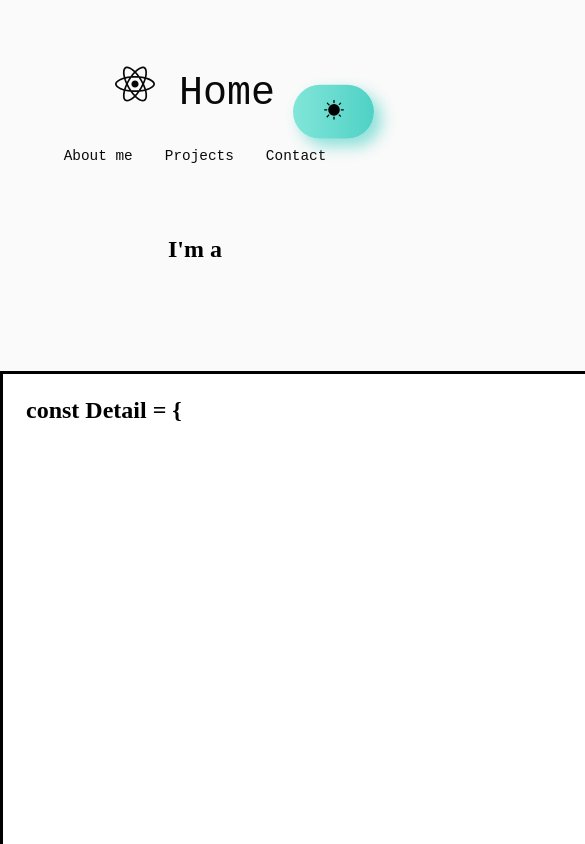
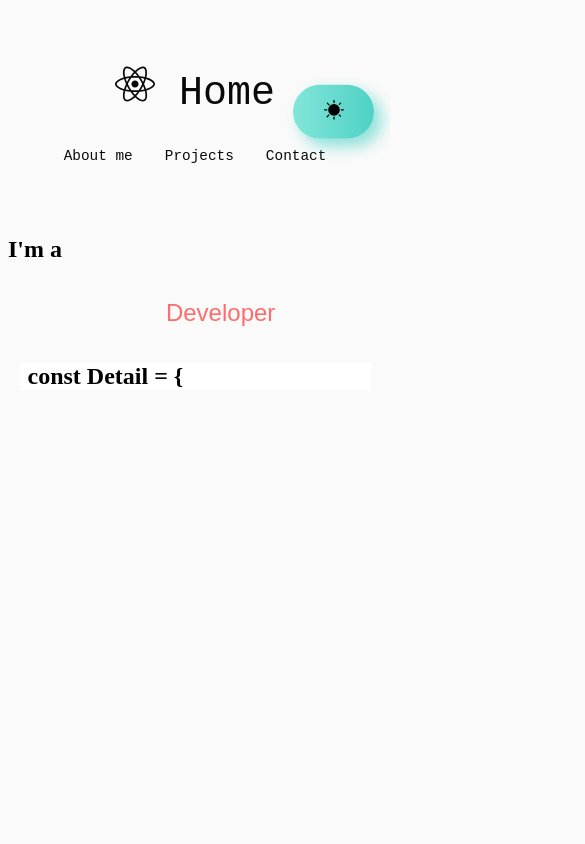
Before and after one commit to KevinWolak/KevinWolak.github.io, a React (Vite) app: page /about in a window 390 px wide. Shown: the top 844 px of the page, 585 px wide, since content can reach past the window. Built offline with nearby package versions, Linux system fonts and the light colour scheme.

Commit message:
updated'

```diff
--- a/src/pages/About.css
+++ b/src/pages/About.css
@@ -130,57 +130,51 @@ body.dark-mode .container {
   background-color: rgb(0, 0, 0);
 }
 
-/* @media screen and (max-width: 480px) {
+@media screen and (max-width: 480px) {
   .container {
     width: 90%;
     height: auto;
+    margin: 0 auto;
     border: none;
     padding: 0;
-    margin: 0;
   }
 
-  p {
+  .wrapper {
     margin-left: 0;
-    margin-right: 0;
-    text-align: center;
+    display: block;
+    background: #fafafa;
+  }
+
+  .dynamic-txts {
+    margin-left: auto;
+    margin-right: auto;
+    height: auto;
+    line-height: 1.5em;
+    overflow: visible;
+  }
+
+  .dynamic-txts li {
+    position: static;
+    animation: none;
+    font-size: 24px;
+    margin-bottom: 10px;
+  }
+
+  .dynamic-txts li span::after {
+    content: none;
+  }
+
+  .about {
+    text-align: left;
   }
 
   .arrayContainer {
     margin-left: 0;
   }
 
-  .about {
-    text-align: left;
-  }
-
-  .wrapper {
-    margin-left: 0;
-    flex-direction: column;
-    align-items: center;
-    justify-content: center;
-  }
-
-  .dynamic-txts {
-    margin-left: 0;
-    margin-top: 1rem;
-    height: auto;
-    line-height: normal;
-    overflow: visible;
-  }
-
-  .dynamic-txts li {
-    font-size: 2rem;
-    line-height: 2.5rem;
-    animation: none;
-  }
-
-  .dynamic-txts li span::after {
-    display: none;
-  }
-
   .languages {
     margin-left: 0;
-    margin-top: 1rem;
+    margin-top: 20px;
   }
 
   .indentation {
@@ -190,4 +184,12 @@ body.dark-mode .container {
   body.dark-mode .container {
     background-color: #171321;
   }
-} */
+
+  body.dark-mode .wrapper {
+    background: #171321;
+  }
+
+  body.dark-mode .dynamic-txts li {
+    color: #fc6d6d;
+  }
+}
```
